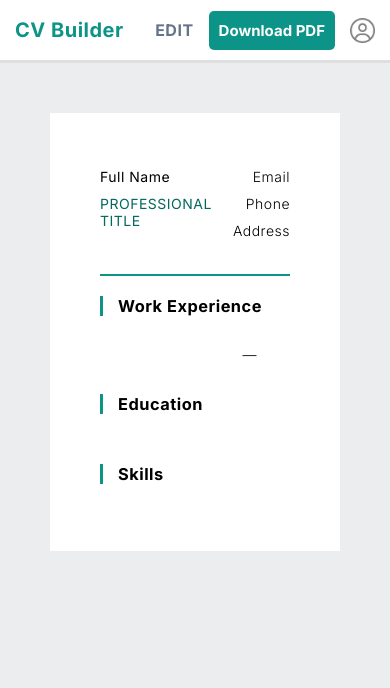
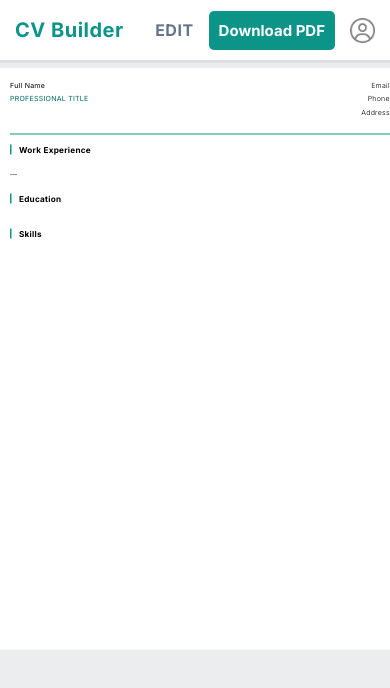
Before and after one commit to KTAGit/cv-application, a React (Vite) app: page / in a window 390 px wide. Both pictures are taken after a click on the button "PREVIEW". Shown: the top 688 px of the page. Built offline with nearby package versions, Linux system fonts and the light colour scheme.

Commit message:
Improve resume layout on mobile devices

```diff
--- a/src/Resume.jsx
+++ b/src/Resume.jsx
@@ -2,7 +2,9 @@ export function Resume(props) {
   return (
     <div
       className={
-        props.showSidebar ? "resume-container" : "resume-container show-mobile"
+        props.showSidebar
+          ? "resume-container"
+          : "resume-container show-mobile preview-mode"
       }
     >
       <section className="personal-info-sec">
--- a/src/index.css
+++ b/src/index.css
@@ -551,6 +551,13 @@ body {
   overflow-y: auto;
 }
 
+.preview-mode {
+  min-height: calc(100dvh - 200px);
+  margin: 5px;
+  margin-left: auto;
+  margin-right: auto;
+}
+
 .personal-info-sec {
   display: flex;
   justify-content: space-between;
@@ -741,6 +748,10 @@ body {
 .hidden {
   display: none;
 }
+
+#root {
+  height: 100dvh;
+}
 @media (max-width: 1670px) {
   .section-info {
     display: none;
@@ -754,7 +765,7 @@ body {
   }
 }
 
-@media (max-width: 1075px) {
+/* @media (max-width: 1075px) {
   .work-wrapper {
     flex-direction: row-reverse;
     gap: 0;
@@ -768,9 +779,9 @@ body {
     flex-direction: row-reverse;
     gap: 0;
   }
-}
+} */
 
-@media (max-width: 980px) {
+@media (max-width: 1160px) {
   .resume-container {
     display: none;
   }
@@ -949,4 +960,12 @@ body {
   .more-responsibility-btn {
     font-size: 14px;
   }
+
+  .preview-mode {
+    min-height: 1123px;
+    width: 90dvh;
+    padding: 20px;
+    transform: scale(0.5);
+    transform-origin: top left;
+  }
 }
```
